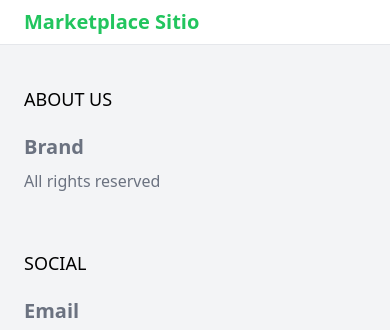
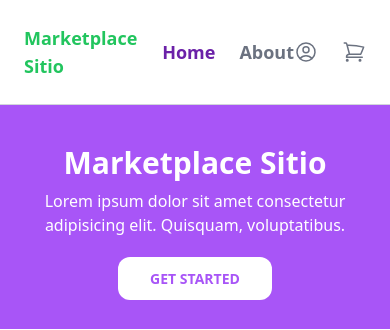
Before and after one commit to CodeVanzi/Django-Marketplace-Sitio, a Django app: page / in a window 390 px wide. Shown: the top 330 px of the page. Run offline with Django 4.2, Linux system fonts and the light colour scheme; some libraries are stand-ins or nearby versions.

Commit message:
base and frontpage

```diff
--- a/marketplace_sitio/core/templates/core/base.html
+++ b/marketplace_sitio/core/templates/core/base.html
@@ -7,13 +7,37 @@
     </head>
 
     <body>
-        <nav class="border-b">
+        <nav class="bg-white border-b border-gray-300">
             <div class="max-w-6xl mx-auto py-2 px-6 xl:px-0 flex items-center justify-between">
-                <div class"menu-left flex items-center space-x-6" >
-                    <a href="#" class="text-xl font-bold text-green-500 hover:text-purple-800">Marketplace Sitio</a>
+                <div class="menu-left flex items-center space-x-6">
+                    <a href="#" class="py-4 text-lg font-bold text-green-500 hover:text-purple-800">Marketplace Sitio</a>
+
+                    <ul class="flex items-center space-x-6">
+                        <li><a href="#" class="py-4 text-lg font-semibold text-purple-800 hover:text-purple-800">Home</a></li>
+                        <li><a href="#" class="py-4 text-lg font-semibold text-gray-500 hover:text-purple-800">About</a></li>
+                    </ul>
+                </div>
+                <div class="menu-right flex items-center space-x-6">
+                    <a href="#" class="py-4 text-lg font-semibold text-gray-500 hover:text-purple-800">
+                        <svg xmlns="http://www.w3.org/2000/svg" fill="none" viewBox="0 0 24 24" stroke-width="1.5" stroke="currentColor" class="w-6 h-6">
+                            <path stroke-linecap="round" stroke-linejoin="round" d="M17.982 18.725A7.488 7.488 0 0012 15.75a7.488 7.488 0 00-5.982 2.975m11.963 0a9 9 0 10-11.963 0m11.963 0A8.966 8.966 0 0112 21a8.966 8.966 0 01-5.982-2.275M15 9.75a3 3 0 11-6 0 3 3 0 016 0z" />
+                      </svg></a>
+                    <a href="#" class="py-4 text-lg font-semibold text-gray-500 hover:text-purple-800">
+                        <svg xmlns="http://www.w3.org/2000/svg" fill="none" viewBox="0 0 24 24" stroke-width="1.5" stroke="currentColor" class="w-6 h-6">
+                            <path stroke-linecap="round" stroke-linejoin="round" d="M2.25 3h1.386c.51 0 .955.343 1.087.835l.383 1.437M7.5 14.25a3 3 0 00-3 3h15.75m-12.75-3h11.218c1.121-2.3 2.1-4.684 2.924-7.138a60.114 60.114 0 00-16.536-1.84M7.5 14.25L5.106 5.272M6 20.25a.75.75 0 11-1.5 0 .75.75 0 011.5 0zm12.75 0a.75.75 0 11-1.5 0 .75.75 0 011.5 0z" />
+                      </svg></a>
             </div>
+        </nav>
 
-        </nav>
+        <main>
+
+        {% block content %}
+        {% endblock %}
+
+        </main>
+
+
+
         <footer class="bg-gray-100">
             <div class="max-w-6xl mx-auto py-10 px-6 xl:px-0 md:flex justify-between">
                 <div class="footer-left mb-12 md:mb-0">
@@ -34,4 +58,5 @@
         </footer>
 
     </body>
-</html>
+
+    </html>
--- /dev/null
+++ b/marketplace_sitio/core/templates/core/frontpage.html
@@ -0,0 +1,21 @@
+{% extends 'core/base.html' %}
+
+{% block content %}
+<header class="px-6 py-10 lg:py-20 bg-purple-500">
+    <div class="max-w-3xl mx-auto text-center">
+        <p class="mb-2 text-3xl lg:text-5 text-white font-bold">Marketplace Sitio</p>
+        <p class="mb-8 text-white">Lorem ipsum dolor sit amet consectetur adipisicing elit. Quisquam, voluptatibus.</p>
+        <a href="#" class="px-8 py-3 bg-white text-purple-500 rounded-xl font-bold uppercase text-sm hover:bg-gray-200">Get Started</a>
+    </div>
+</header>
+
+<div class="max-w-6xl mx-auto py-2 px-6 xl:px-0">
+    <div class="products flex items-center flex-wrap">
+        <div class="w-full md:w-1/3 xl:w-1/4 p-6">
+            <div class="pt-3 flex items-center justify-between">
+                <a href="#" class="text-lg font-bold text-purple-500">Product Name</a>
+            </div>
+        </div>
+    </div>
+</div>
+{% endblock %}
--- a/marketplace_sitio/core/views.py
+++ b/marketplace_sitio/core/views.py
@@ -1,4 +1,4 @@
 from django.shortcuts import render
 
 def frontpage(request):
-    return render(request, 'core/base.html')
+    return render(request, 'core/frontpage.html')
--- /dev/null
+++ b/marketplace_sitio/mktvenv/pyvenv.cfg
@@ -0,0 +1,3 @@
+home = C:\Users\graco\AppData\Local\Microsoft\WindowsApps\PythonSoftwareFoundation.Python.3.9_qbz5n2kfra8p0
+include-system-site-packages = false
+version = 3.9.13
```
Also changed, not shown: 12 other files.
